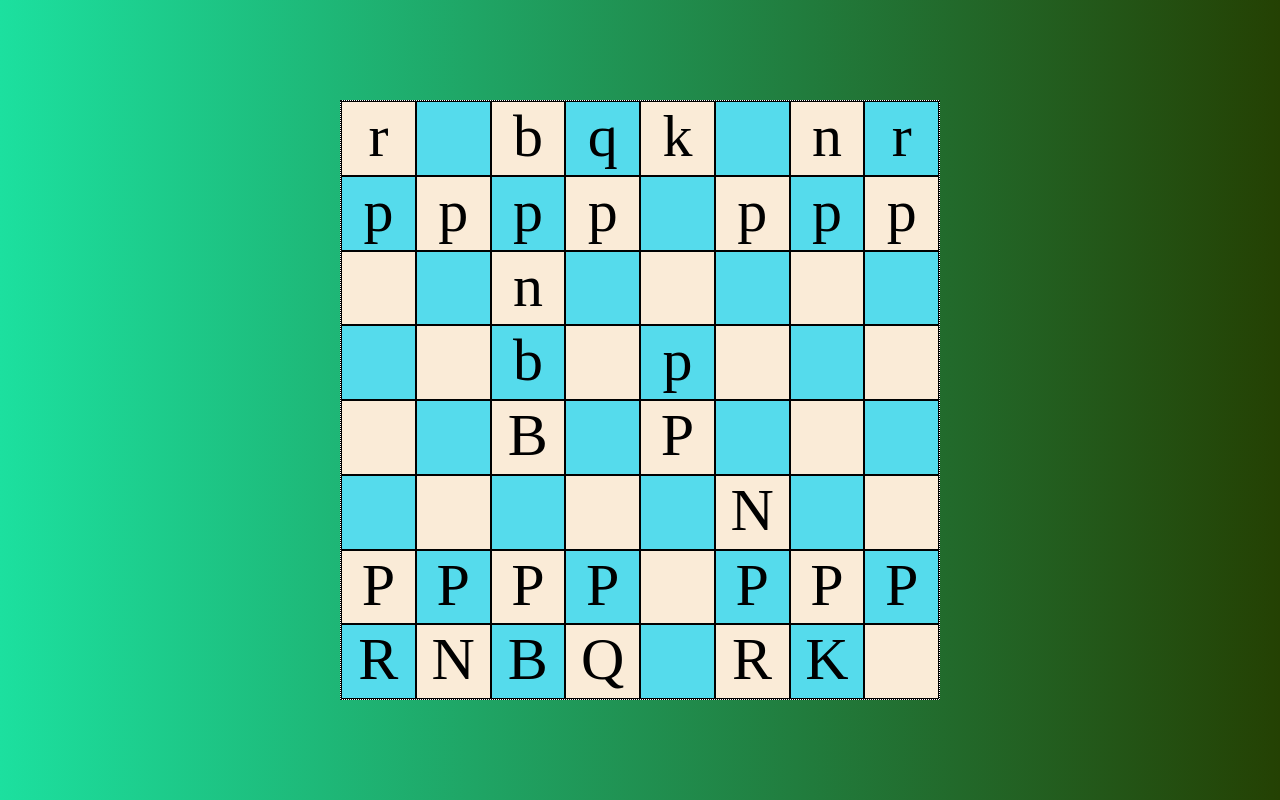
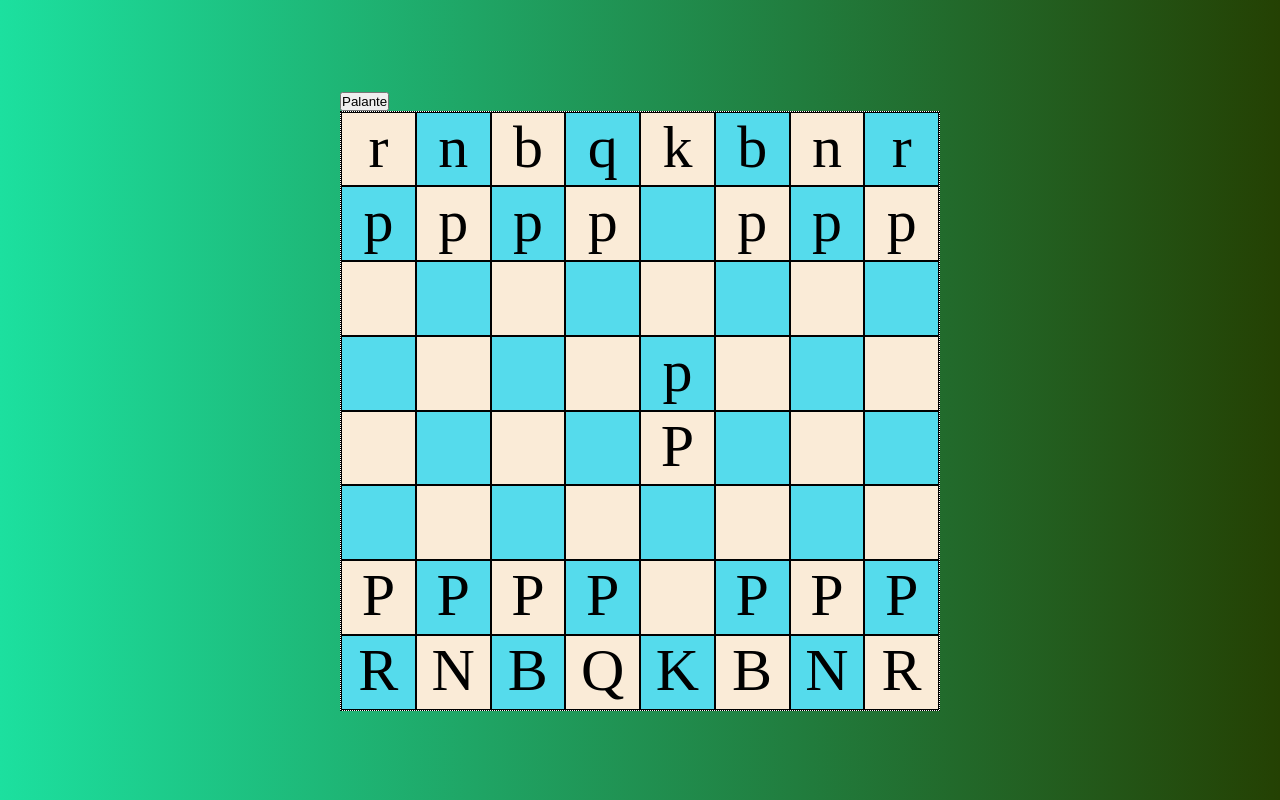
Before and after one commit to JuanJoseGitHub/Xadrez, a React (Create React App) app: page / in a window 1280 px wide. Built offline with nearby package versions, Linux system fonts and the light colour scheme.

Commit message:
sin cambios

```diff
--- a/src/componentes/Taboleiro.jsx
+++ b/src/componentes/Taboleiro.jsx
@@ -7,17 +7,14 @@ export default function Taboleiro() {
   const chess = new Chess();
   chess.move("e4");
   chess.move("e5");
-  chess.move("Nf3");
-  chess.move("Nc6");
-  chess.move("Bc4");
-  chess.move("Bc5");
-  chess.move("O-O");
 
-  const taboleiro = xeneraTaboleiro(chess);
+  let taboleiro = xeneraTaboleiro();
 
-  //Funcion xenera Taboleiro8x8()
+   //chess.move("d4")
+  //taboleiro=xeneraTaboleiro(chess)
 
-  function xeneraTaboleiro(chess) {
+ //Funcion xenera Taboleiro8x8()
+  function xeneraTaboleiro() {
     let TodoTaboleiro = chess.ascii();
     let filasSucias = TodoTaboleiro.split("|").filter(
       (fila) => fila.length === 24
@@ -35,10 +32,17 @@ export default function Taboleiro() {
     return Taboleiro8x8;
   }
 
+  //  Manexador boton
+  function unhaMais(){
+   chess.move("d4")
+   taboleiro = xeneraTaboleiro()
+   }
+
   return (
 
     // Pinta o taboleiro en pantalla
-
+    <>
+    <button onClick={unhaMais}>Palante</button>
     <div className={styles.taboleiro}>
       <div className={styles.b} id={styles.a8}>
         {taboleiro[0][0]}
@@ -233,5 +237,6 @@ export default function Taboleiro() {
         {taboleiro[7][7]}
       </div>
     </div>
+    </>
   );
 }
```
